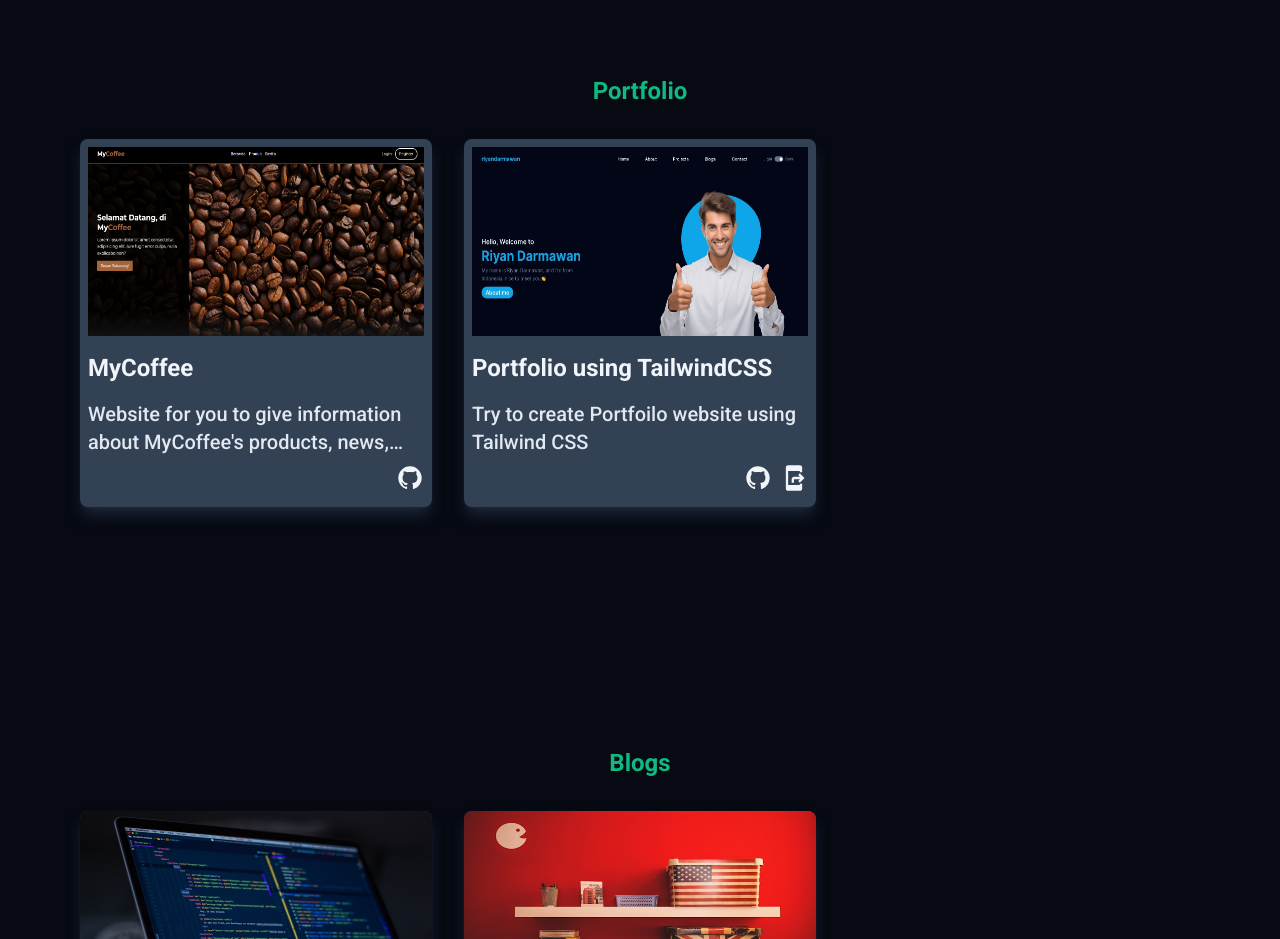
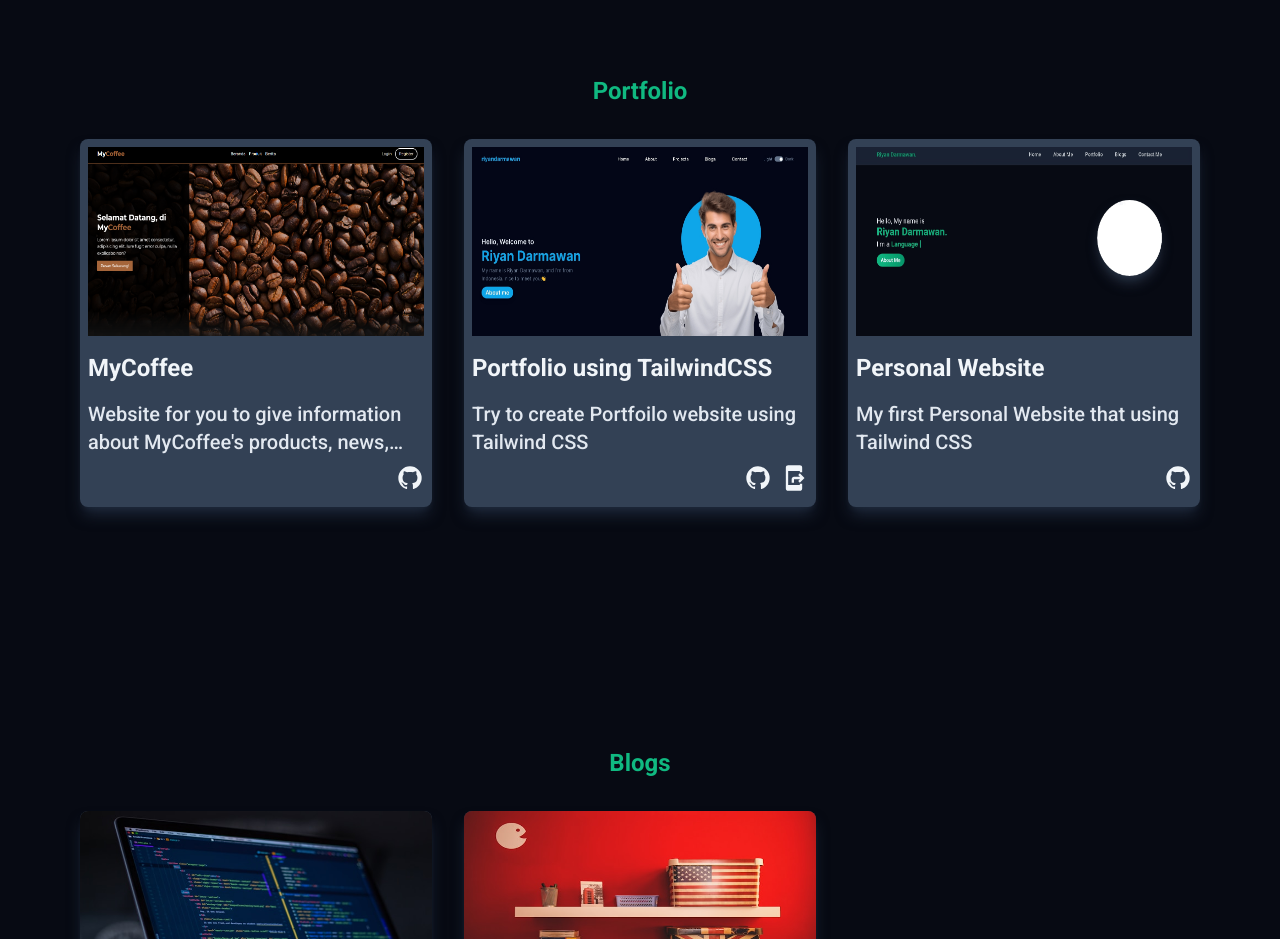
Before and after one commit to riyandarmawan/personal-website, a website: page index.html in a window 1280 px wide. Shown: the part 1860-2799 px from the top of the page. Drawn offline with Linux system fonts and the light colour scheme.

Commit message:
added project to portfolio

```diff
--- a/index.html
+++ b/index.html
@@ -411,6 +411,34 @@
               </div>
             </div>
           </div>
+          <div
+            class="overflow-hidden rounded-lg bg-slate-700 p-2 shadow-lg shadow-slate-800"
+          >
+            <img
+              src="src/img/portfolio/personal-website.png"
+              alt="MyCoffee site"
+              class="aspect-video bg-contain bg-center"
+            />
+            <div class="mt-4">
+              <h3
+                class="line-clamp-2 min-h-10 text-lg font-semibold md:text-xl lg:text-2xl"
+              >
+                Personal Website
+              </h3>
+              <p
+                class="mt-2 line-clamp-2 min-h-14 text-base font-medium text-slate-200 md:text-lg lg:text-xl"
+              >
+                My first Personal Website that using Tailwind CSS
+              </p>
+              <div class="mt-2 flex items-center justify-end gap-2">
+                <a
+                  href="https://github.com/riyandarmawan/personal-website"
+                  target="_blank"
+                  ><span class="i-[mdi--github] h-7 w-7 hover:text-black"></span
+                ></a>
+              </div>
+            </div>
+          </div>
         </div>
       </section>
       <!-- Portfolio section end -->
```
Also changed, not shown: src/css/style.css, src/img/portfolio/personal-website.png (added).
